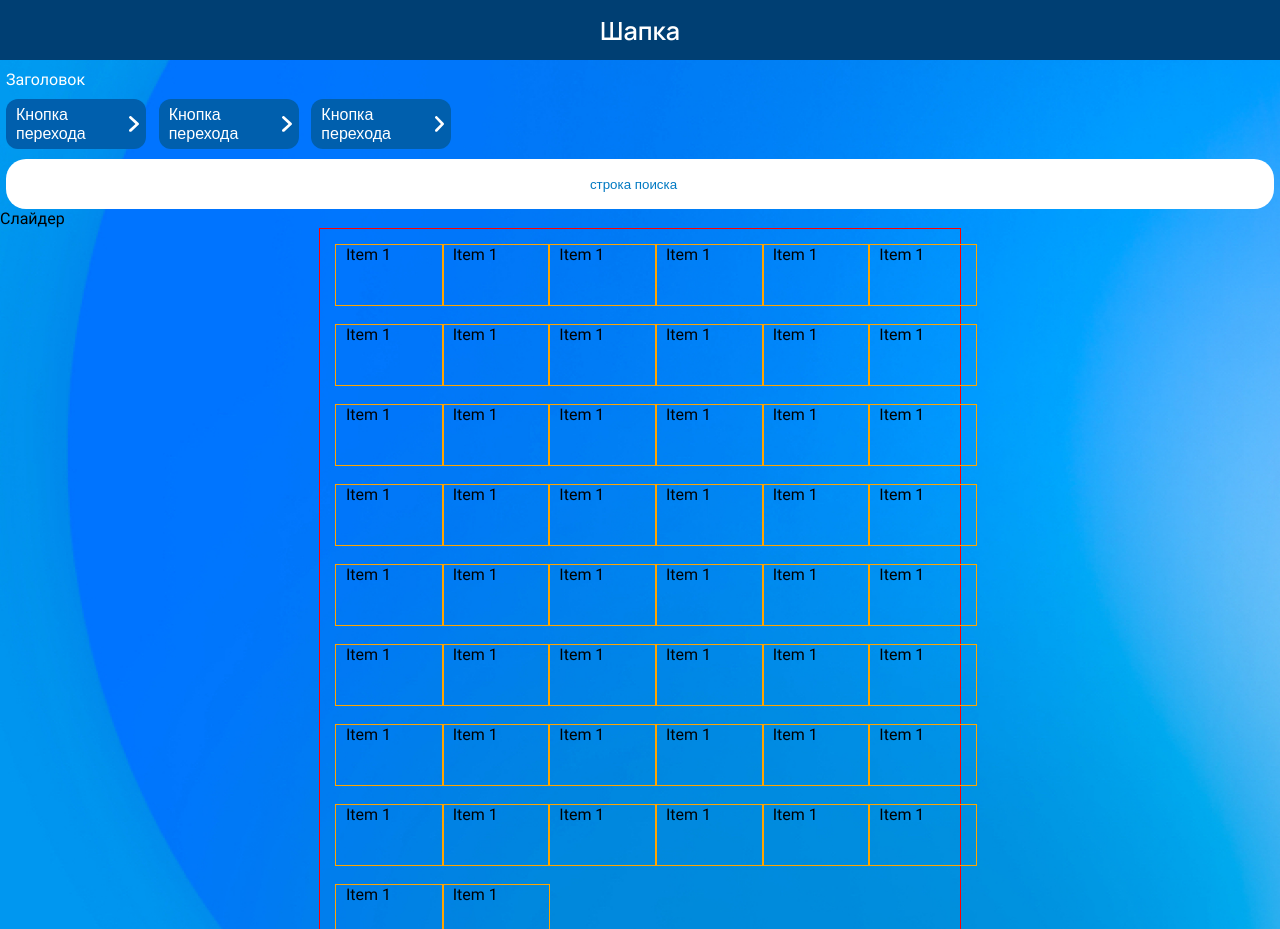
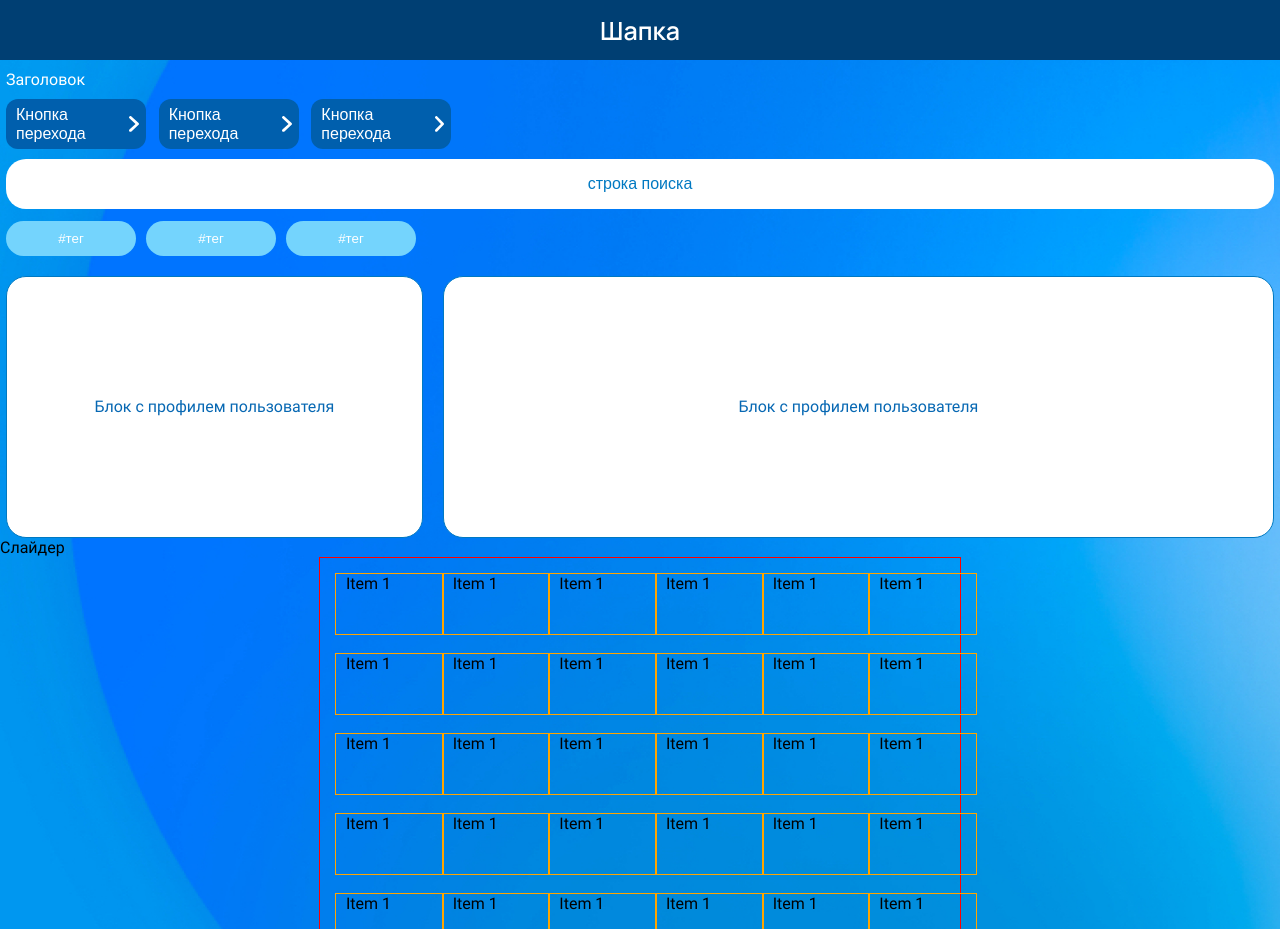
Before and after one commit to agasigabrielyan/portalnewdesign, a PHP site: page / in a window 1280 px wide. Shown: the top 929 px of the page. Run offline with PHP 8.4, Linux system fonts and the light colour scheme.

Commit message:
Добавить слайды в header, которые не двигаются

```diff
--- a/index.html
+++ b/index.html
@@ -31,11 +31,27 @@
                         Кнопка <br/> перехода <img src="./src/images/arrow-right.svg" />
                     </button>
                 </div>
-                <div class="header__tags">
-
-                </div>
                 <div class="header__search">
                     <input type="search" value="строка поиска" />
+                </div>
+                <div class="header__tags">
+                    <button class="header__tag">
+                        #тег
+                    </button>
+                    <button class="header__tag">
+                        #тег
+                    </button>
+                    <button class="header__tag">
+                        #тег
+                    </button>
+                </div>
+                <div class="header__widgets">
+                    <div class="header__widget widget_four-cols">
+                        Блок с профилем пользователя
+                    </div>
+                    <div class="header__widget widget_eight-cols">
+                        Блок с профилем пользователя
+                    </div>
                 </div>
             </div>
         </div>
--- a/src/style.css
+++ b/src/style.css
@@ -1,5 +1,4 @@
 @import url('fonts.css');
-
 html,body {
     margin: 0;
     padding: 0;
@@ -14,7 +13,12 @@ html {
 }
 body::-webkit-scrollbar {  display: none;}
 body {-ms-overflow-style: none;}
-
+input[type="search"]::-webkit-search-decoration,
+input[type="search"]::-webkit-search-cancel-button,
+input[type="search"]::-webkit-search-results-button,
+input[type="search"]::-webkit-search-results-decoration {
+    display: none;
+}
 .hat {
     background-color: #003F73;
     height: 60px;
@@ -34,19 +38,16 @@ body {-ms-overflow-style: none;}
     color: #FFFFFF;
     font-size: 25px;
 }
-
 .header__inner {
     width: 1268px;
     margin: 0 auto;
 }
-
 .header__heading {
     color: #fff;
     font-size: 16px;
     line-height: 19px;
     margin: 10px 0;
 }
-
 .header__buttons {
     display: flex;
     margin-bottom: 10px;
@@ -74,9 +75,8 @@ body {-ms-overflow-style: none;}
     right: 5%;
     width: 7%;
 }
-
 .header__search {
-
+    margin-bottom: 12px;
 }
 .header__search input {
     width: 100%;
@@ -86,6 +86,53 @@ body {-ms-overflow-style: none;}
     outline: none;
     text-align: center;
     color: #0079C2;
+    font-style: normal;
+    font-weight: 400;
+    font-size: 16px;
+    line-height: 24px;
+}
+.header__tags{
+    margin-bottom: 20px;
+    display: flex;
+}
+.header__tag {
+    width: 130px;
+    padding: 10px 0;
+    text-align: center;
+    background: #74D4FD;
+    border-radius: 100px;
+    color: #fff;
+    margin-right: 10px;
+    border: none;
+    outline: none;
+    cursor: pointer;
+}
+.header__widgets {
+    display: flex;
+}
+.header__widgets>div:first-child {
+    margin-right: 20px;
+}
+.header__widget {
+    height: 260px;
+    display: flex;
+    text-align: center;
+    justify-content: center;
+    align-items: center;
+    background-color: #fff;
+    font-style: normal;
+    font-weight: 400;
+    font-size: 16px;
+    line-height: 24px;
+    color: #0768B3;
+    border: 1px solid #0079C2;
+    border-radius: 20px;
+}
+.widget_four-cols {
+    width: 33.3%;
+}
+.widget_eight-cols {
+    width: 66.6%;
 }
 
 
```
